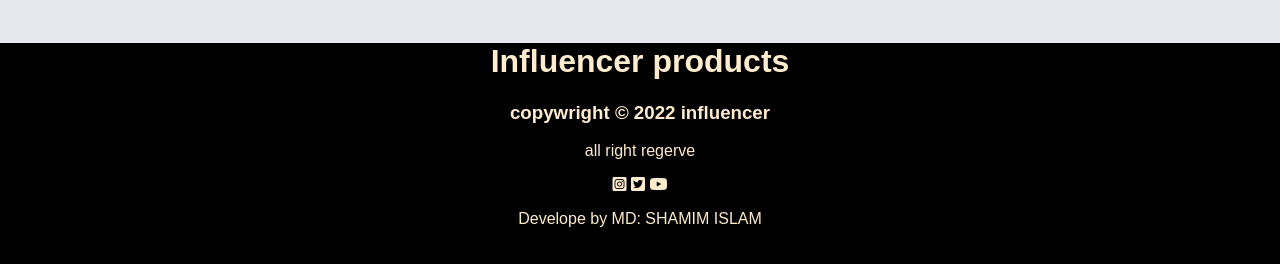
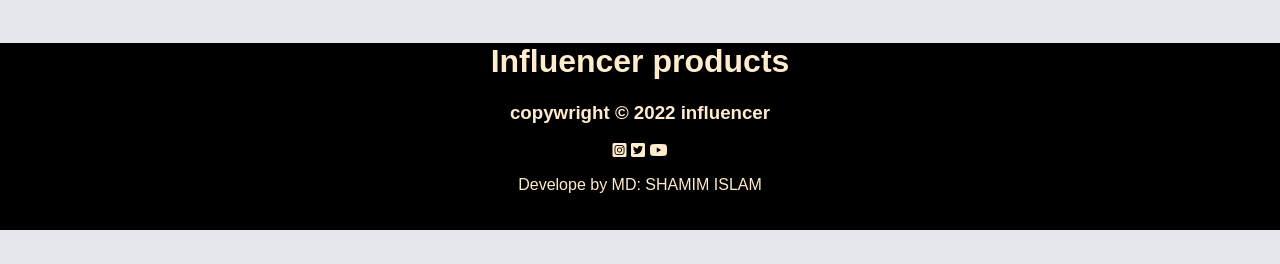
Before and after one commit to shamimfl/Influyencer-Product, a plain HTML site: page index.html in a window 1280 px wide. Shown: the part 2604-2868 px from the top of the page. After the commit the page ends 2834 px from the top, so only its background shows below. Drawn offline with Linux system fonts and the light colour scheme; a web font is replaced by a local one.

Commit message:
secend commit

```diff
--- a/index.html
+++ b/index.html
@@ -145,7 +145,6 @@
   <footer>
       <h1>Influencer products</h1>
       <h3> copywright © 2022 influencer</h3>
-      <p>all right regerve</p>
       <p><i class="fab fa-instagram-square"></i>   <i class="fab fa-twitter-square"></i>   <i class="fab fa-youtube"></i></p>
       <p>Develope by MD: SHAMIM ISLAM</p>
 
```
